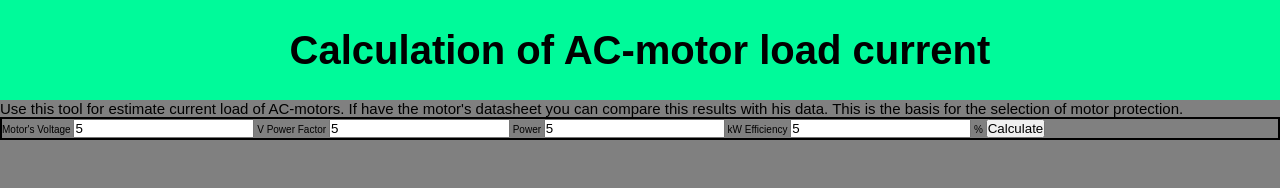
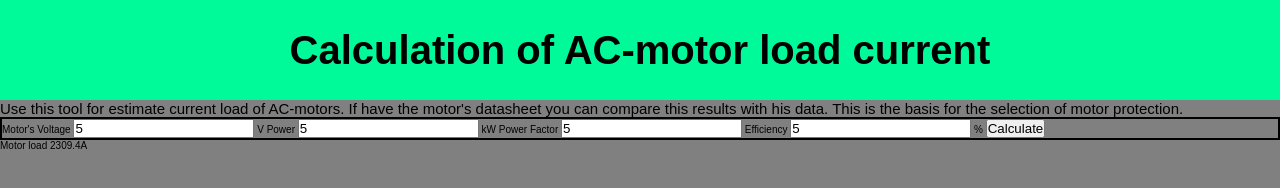
Before and after one commit to jhonat23/motor_calculation, a plain HTML site: page index.html in a window 1280 px wide. Both pictures are taken after typing "5", "5", "5", "5" into the empty fields and a click on the button "Calculate". Drawn offline with Linux system fonts and the light colour scheme.

Commit message:
se ajustan aspectos básicos del cálculo

```diff
--- a/AC_motor_cal.js
+++ b/AC_motor_cal.js
@@ -8,7 +8,7 @@
 // console.log(I);
 
 function MotorLoad(mVoltage, pw, pf, n){
-    const I = (pw * 1000) / (mVoltage * pf * n *Math.sqrt(3));
+    const I = (pw * 1000) / (mVoltage * pf * (n / 100) *Math.sqrt(3));
     return I;
 }
 function iLoad(){
@@ -24,6 +24,9 @@ function iLoad(){
     const n = document.getElementById("efficiency");
     const ef = n.value;
 
-    const Imot = MotorLoad(MV, pw, pf, ef);
-    alert(Imot);
+    const Imot = Math.round(MotorLoad(MV, pw, pf, ef) * 100) /100;
+    //alert(Imot);
+
+    const resultI = document.getElementById("iResult");
+    resultI.innerText = "Motor load " + Imot + "A";
 }
--- a/index.html
+++ b/index.html
@@ -20,17 +20,20 @@
             <form class="form1">
                 <label for="motorVoltage">Motor's Voltage</label>
                 <input id="motorVoltage" type="number">
-                <label>V</label>
+                <span>V</span>
+                <label for="power">Power</label>
+                <input id="power" type="number">
+                <span>kW</span>
                 <label for="PF">Power Factor</label>
                 <input id="PF" type="number">
-                <label for="power">Power</label>
-                <input id="power" type="number">
-                <label>kW</label>
                 <label for="efficiency">Efficiency</label>
                 <input id="efficiency" type="number">
-                <label>%</label>
+                <span>%</span>
                 <button type="button" onclick="iLoad()">Calculate</button>
             </form>
+            <section class="secResult">
+                <p id="iResult"></p>
+            </section>
         </section>
     </main>
     <script src="./AC_motor_cal.js"></script>
```
